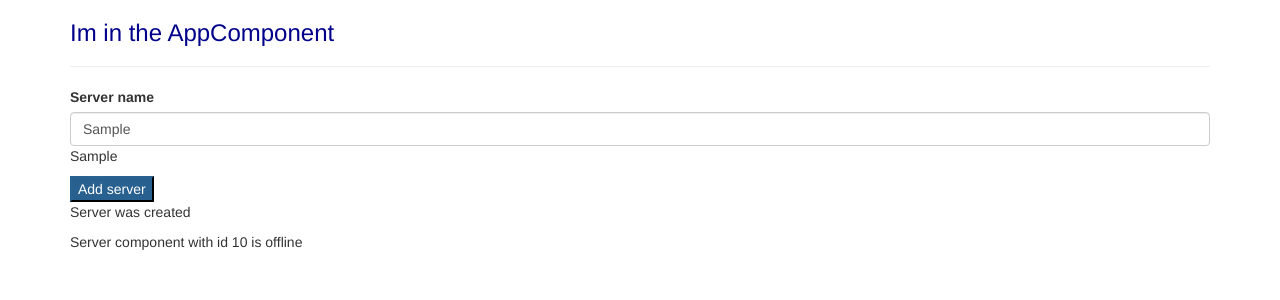
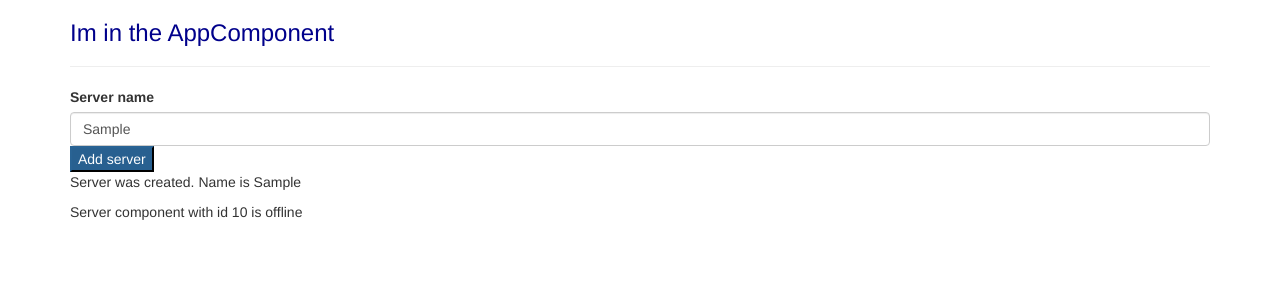
Before and after one commit to Nemens1s/angular-first-app, an Angular app: page / in a window 1280 px wide. Both pictures are taken after typing "Sample" into the empty fields and a click on the button "Add server". Shown: the top 300 px of the page. Built offline with nearby package versions, Linux system fonts and the light colour scheme.

Commit message:
ngif example

```diff
--- a/src/app/servers/servers.component.html
+++ b/src/app/servers/servers.component.html
@@ -1,8 +1,9 @@
 <label>Server name</label>
 <!--<input type="text" class="form-control" (input)="onUpdatedServerName($event)">-->
 <input type="text" class="form-control" [(ngModel)]="serverName" >
-<p>{{serverName}}</p>
+<!--<p>{{serverName}}</p>-->
 <button class="btn-primary" [disabled]="!allowNewServer"
 (click)="onCreateServer()">Add server</button>
-<p>{{serverCreatinStatus}}</p>
+<!--<p>{{serverCreatinStatus}}</p>-->
+<p *ngIf="serverCreated">{{serverCreatinStatus}}</p>
 <app-server></app-server>
--- a/src/app/servers/servers.component.ts
+++ b/src/app/servers/servers.component.ts
@@ -9,6 +9,7 @@ export class ServersComponent implements OnInit {
   allowNewServer = false;
   serverCreatinStatus = "No server was created";
   serverName = '';
+  serverCreated = false;
   constructor() {
     setTimeout(()=> {
       this.allowNewServer = true;
@@ -19,7 +20,8 @@ export class ServersComponent implements OnInit {
   }
 
   onCreateServer(){
-    this.serverCreatinStatus = "Server was created";
+    this.serverCreated = true;
+    this.serverCreatinStatus = "Server was created. Name is " + this.serverName;
   }
 
   onUpdatedServerName(event: Event) {
```
